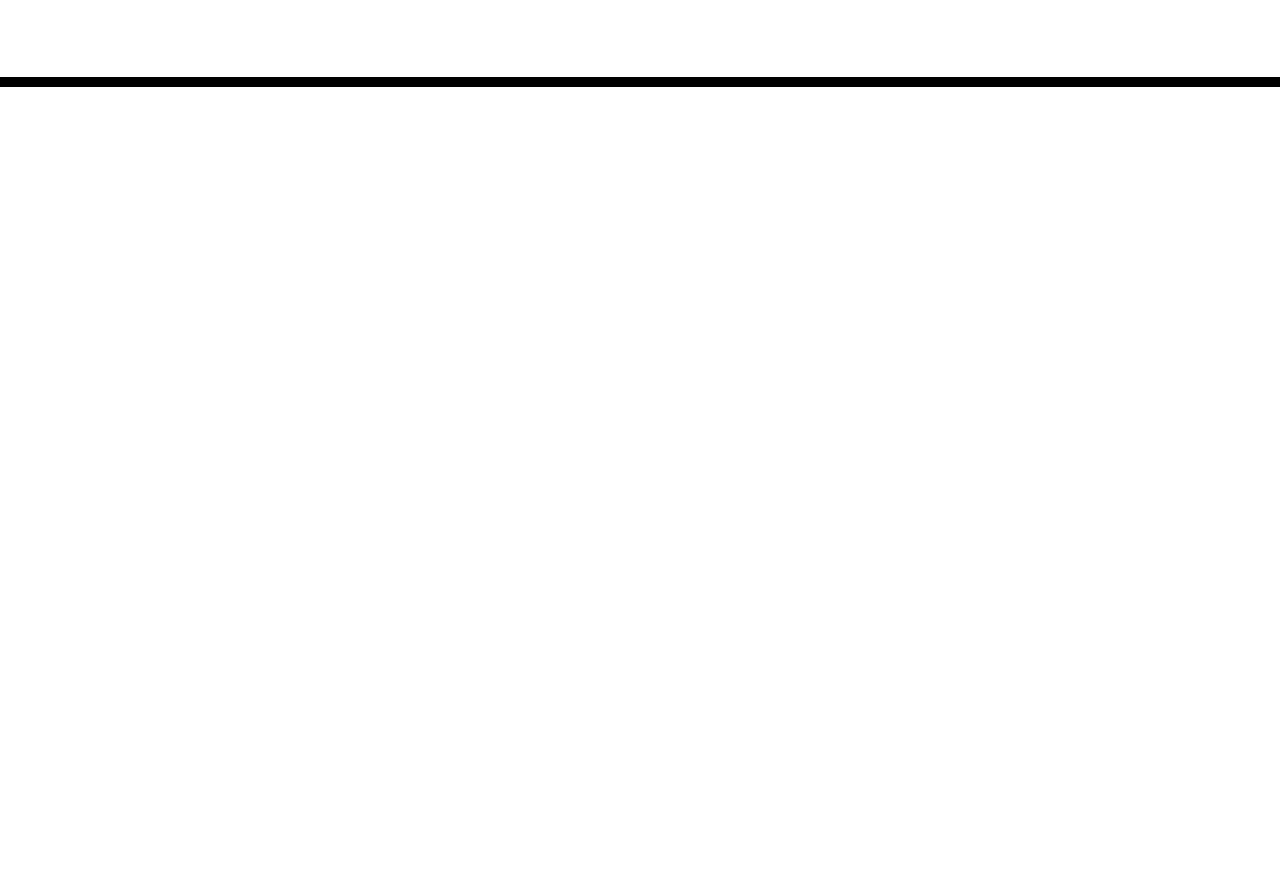
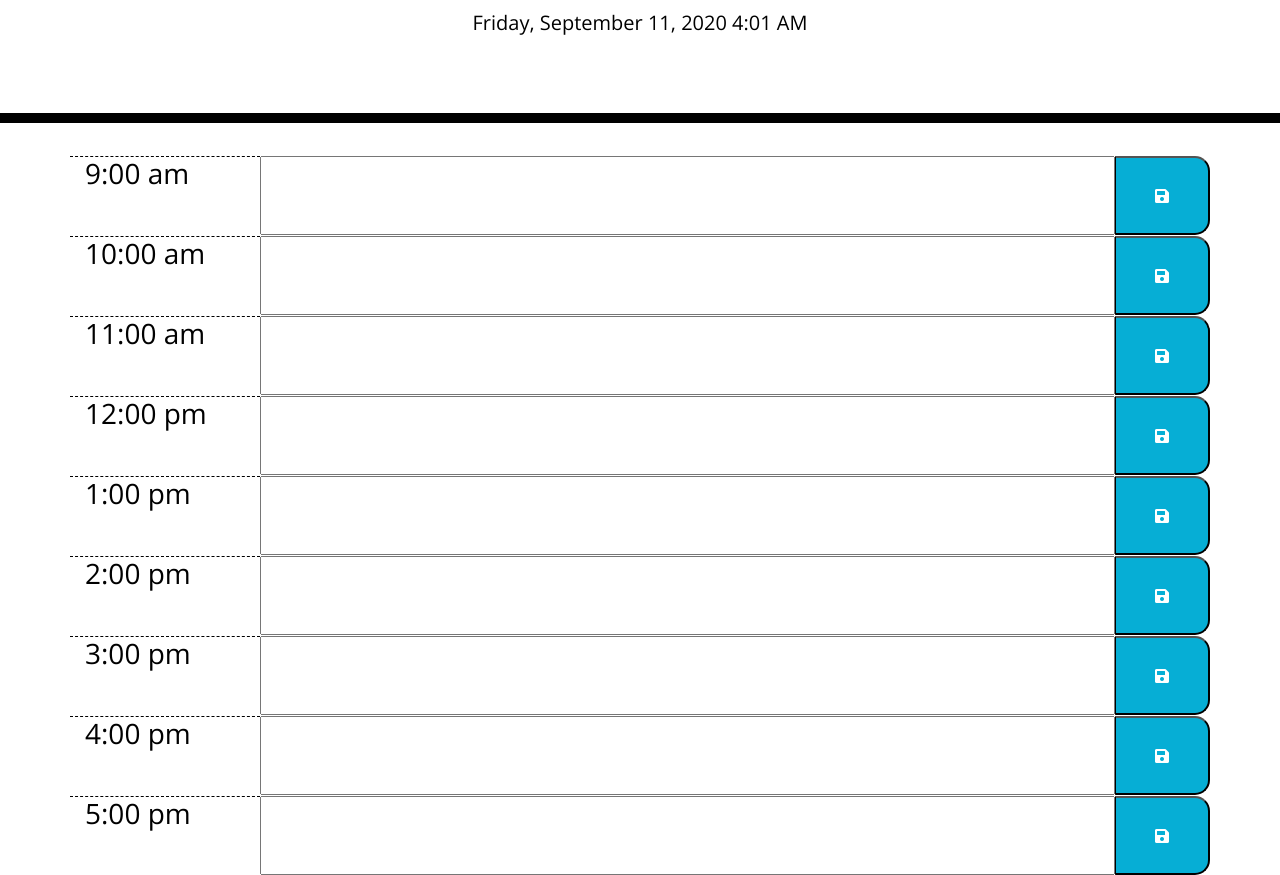
Before and after one commit to Albie140/DayPlanner, a plain HTML site: page index.html in a window 1280 px wide. Shown: the part 181-1056 px from the top of the page. Before the commit the page ends 800 px from the top, so only its background shows below. Drawn offline with nearby package versions, Linux system fonts and the light colour scheme.

Commit message:
Updated script and index files

```diff
--- a/index.html
+++ b/index.html
@@ -1,24 +1,14 @@
 <!DOCTYPE html>
 <html lang="en">
+
 <head>
   <meta charset="UTF-8" />
   <meta name="viewport" content="width=device-width, initial-scale=1.0" />
   <meta http-equiv="X-UA-Compatible" content="ie=edge" />
-    <link
-      rel="stylesheet"
-      href="https://stackpath.bootstrapcdn.com/bootstrap/4.3.1/css/bootstrap.min.css"
-    />
-    <link
-      rel="stylesheet"
-      href="https://use.fontawesome.com/releases/v5.8.1/css/all.css"
-      integrity="sha384-50oBUHEmvpQ+1lW4y57PTFmhCaXp0ML5d60M1M7uH2+nqUivzIebhndOJK28anvf"
-      crossorigin="anonymous"
-    />
-    <link
-      href="https://fonts.googleapis.com/css?family=Open+Sans&display=swap"
-      rel="stylesheet"
-    />
-    <script src="script.js"></script>
+  <link rel="stylesheet" href="https://stackpath.bootstrapcdn.com/bootstrap/4.3.1/css/bootstrap.min.css" />
+  <link rel="stylesheet" href="https://use.fontawesome.com/releases/v5.8.1/css/all.css"
+    integrity="sha384-50oBUHEmvpQ+1lW4y57PTFmhCaXp0ML5d60M1M7uH2+nqUivzIebhndOJK28anvf" crossorigin="anonymous" />
+  <link href="https://fonts.googleapis.com/css?family=Open+Sans&display=swap" rel="stylesheet" />
   <link rel="stylesheet" href="style.css" />
   <title>Work Day Scheduler</title>
 </head>
@@ -31,9 +21,58 @@
   </header>
   <div class="container">
     <!-- Timeblocks go here -->
+    <div class="row">
+      <h3 class="col-md-2 hour">9:00 am</h3>
+      <input class="col-md-9" id="9am"></input>
+      <button class="saveBtn col-md-1" id="9amSave"><span><i class="fas fa-save"></i></span></button>
+    </div>
+    <div class="row">
+      <h3 class="col-md-2 hour">10:00 am</h3>
+      <input class="col-md-9" id="10am"></input>
+      <button class="saveBtn col-md-1" id="10amSave"><span><i class="fas fa-save"></i></span></button>
+    </div>
+    <div class="row">
+      <h3 class="col-md-2 hour">11:00 am</h3>
+      <input class="col-md-9" id="11am"></input>
+      <button class="saveBtn col-md-1" id="11amSave"><span><i class="fas fa-save"></i></span></button>
+    </div>
+    <div class="row">
+      <h3 class="col-md-2 hour">12:00 pm</h3>
+      <input class="col-md-9" id="12pm"></input>
+      <button class="saveBtn col-md-1" id="12pmSave"><span><i class="fas fa-save"></i></span></button>
+    </div>
+    <div class="row">
+      <h3 class="col-md-2 hour">1:00 pm</h3>
+      <input class="col-md-9" id="1pm"></input>
+      <button class="saveBtn col-md-1" id="1pmSave"><span><i class="fas fa-save"></i></span></button>
+    </div>
+    <div class="row">
+      <h3 class="col-md-2 hour">2:00 pm</h3>
+      <input class="col-md-9" id="2pm"></input>
+      <button class="saveBtn col-md-1" id="2pmSave"><span><i class="fas fa-save"></i></span></button>
+    </div>
+    <div class="row">
+      <h3 class="col-md-2 hour">3:00 pm</h3>
+      <input class="col-md-9" id="3pm"></input>
+      <button class="saveBtn col-md-1" id="3pmSave"><span><i class="fas fa-save"></i></span></button>
+    </div>
+    <div class="row">
+      <h3 class="col-md-2 hour">4:00 pm</h3>
+      <input class="col-md-9" id="4pm"></input>
+      <button class="saveBtn col-md-1" id="4pmSave"><span><i class="fas fa-save"></i></span></button>
+    </div>
+    <div class="row">
+      <h3 class="col-md-2 hour">5:00 pm</h3>
+      <input class="col-md-9" id="5pm"></input>
+      <button class="saveBtn col-md-1" id="5pmSave"><span><i class="fas fa-save"></i></span></button>
+    </div>
+  </div>
+
   </div>
 
   <script src="https://code.jquery.com/jquery-3.4.1.min.js"></script>
   <script src="https://cdnjs.cloudflare.com/ajax/libs/moment.js/2.24.0/moment.min.js"></script>
+  <script type="text/javascript" src="script.js"></script>
 </body>
+
 </html>
--- a/script.js
+++ b/script.js
@@ -0,0 +1,28 @@
+var today = moment()
+today.format("LLLL")
+console.log(today.format("LLLL"))
+$("#currentDay").text(today.format("LLLL"))
+
+
+var timeBlocks = ["9am", "10am", "11am", "12pm", "1pm", "2pm", "3pm", "4pm", "5pm"];
+var task = ""
+
+
+function saveTask(timeBlock, task) {
+    $(".saveBtn").on("click", function () {
+        localStorage.setItem(timeBlock, task);
+        console.log(this)
+        for (var i = 0; i < timeBlocks.length; i++) {
+            var task = localStorage.getItem(timeBlocks[timeBlocks.length]);
+            // console.log(this);
+
+        }
+    })
+}
+saveTask()
+
+
+
+
+//     //change text of relevant timeblock to task
+// }
```
Lines whose indentation alone changed are shown as unchanged.
